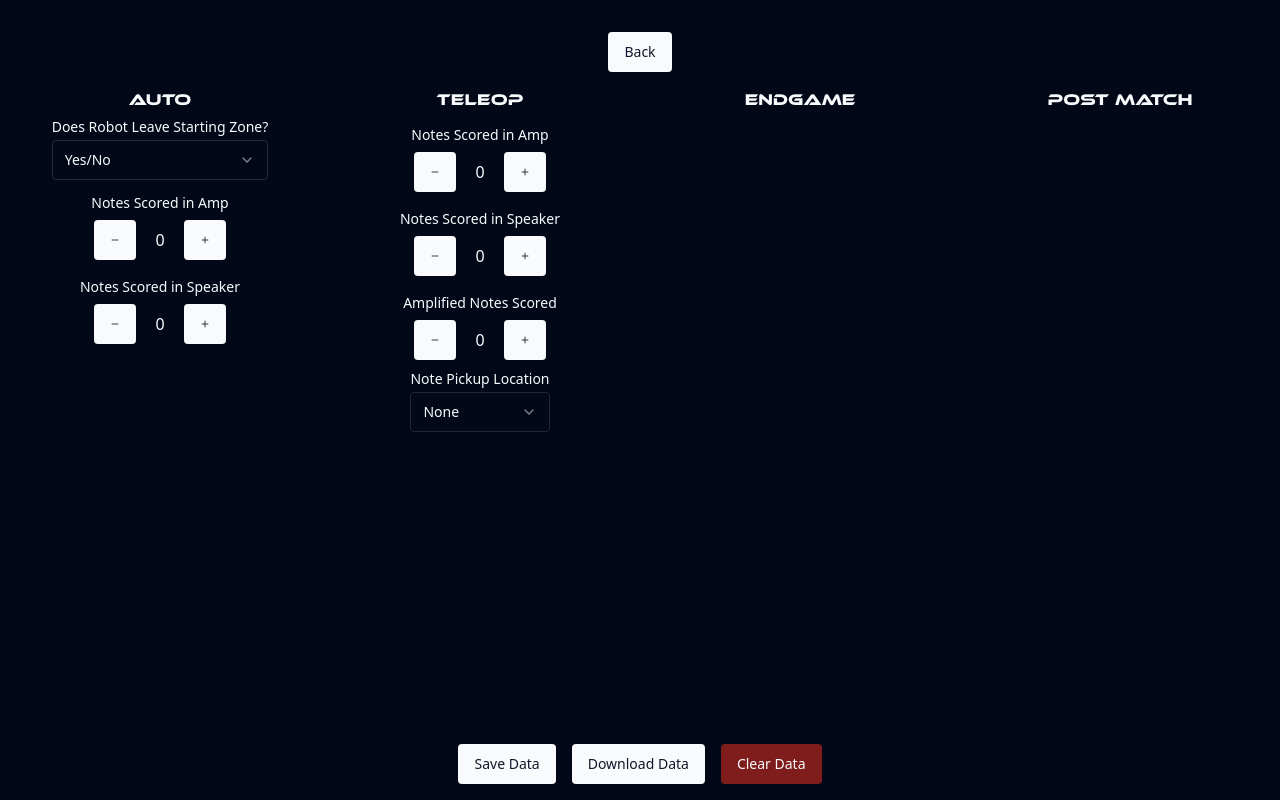
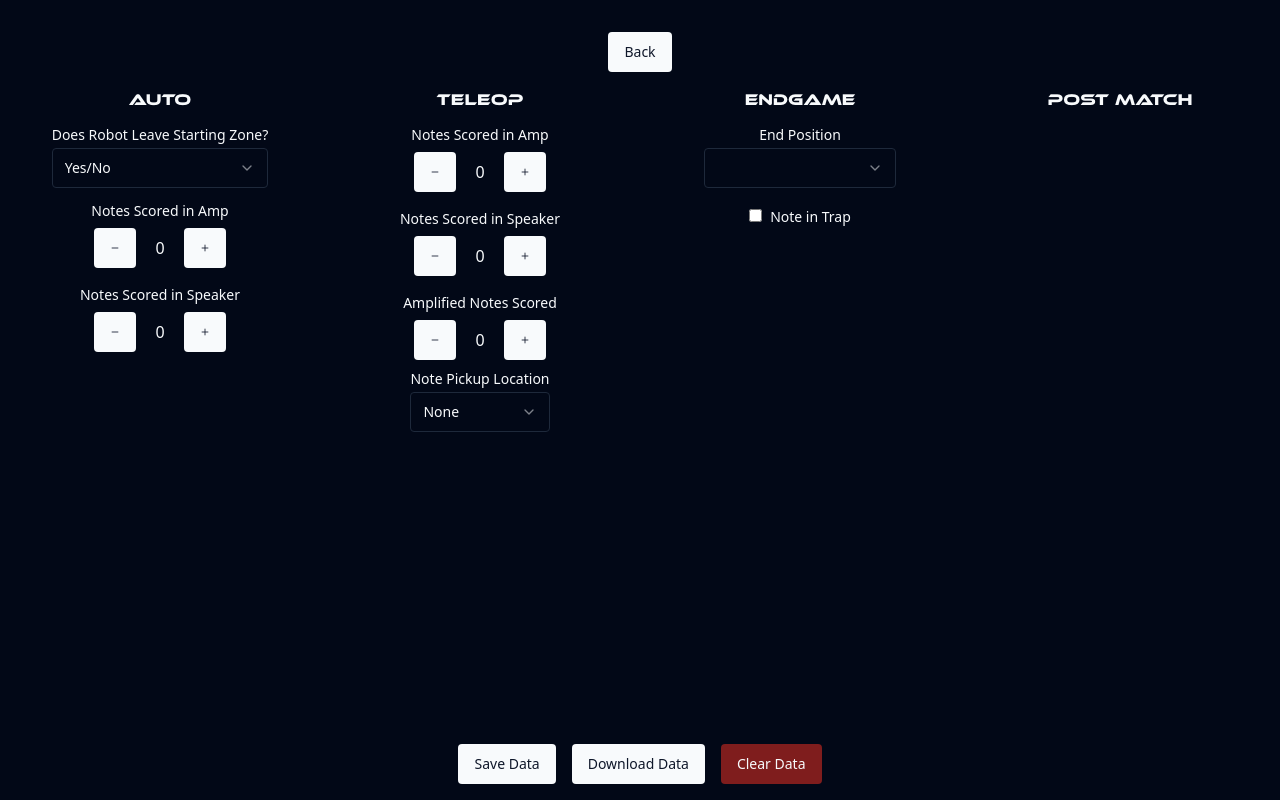
Before and after one commit to itsborck/ScoutingApp, a React (Vite) app: page /match in a window 1280 px wide. Built offline with nearby package versions, Linux system fonts and the light colour scheme.

Commit message:
endgame section

```diff
--- a/src/components/Match/Auto.tsx
+++ b/src/components/Match/Auto.tsx
@@ -55,7 +55,7 @@ function Auto() {
         <div>
           <h1>Auto</h1>
         </div>
-        <div className="grid max-w-sm items-center mt-2 gap-1.5 mx-auto">
+        <div className="grid max-w-sm items-center mt-4 gap-1.5 mx-auto">
           <Label htmlFor="match-type">Does Robot Leave Starting Zone?</Label>
           <Select
             value={robotMoves}
--- a/src/components/Match/Endgame.tsx
+++ b/src/components/Match/Endgame.tsx
@@ -1,9 +1,73 @@
-function Endgame () {
+import { Label } from "@/components/ui/label";
+import {
+  Select,
+  SelectContent,
+  SelectItem,
+  SelectTrigger,
+  SelectValue,
+} from "@/components/ui/select";
+import { useEffect, useState } from "react";
+
+function Endgame() {
+  const [endPosition, setEndPosition] = useState(
+    sessionStorage.getItem("endPosition") || ""
+  );
+  const [noteInTrap, setNoteInTrap] = useState(
+    sessionStorage.getItem("noteInTrap") || ""
+  );
+
+  useEffect(() => {
+    sessionStorage.setItem("endPosition", endPosition);
+  }, [endPosition]);
+
+  useEffect(() => {
+    sessionStorage.setItem("noteInTrap", noteInTrap);
+  }, [noteInTrap]);
+
   return (
     <>
-    <div className="flex justify-center">
-      <h1>Endgame</h1>
-    </div>
+      <div className="flex flex-col items-center text-center justify-center mb-8">
+        <div>
+          <h1>Endgame</h1>
+        </div>
+        <div className="grid w-48 items-center mt-4 gap-1.5 mx-auto">
+          <Label htmlFor="end-position">End Position</Label>
+          <Select
+            value={endPosition}
+            onValueChange={(value) => setEndPosition(value)}
+          >
+            <SelectTrigger className="rounded">
+              <SelectValue placeholder="" />
+            </SelectTrigger>
+            <SelectContent className="rounded">
+              <SelectItem value="Parked" className="rounded">
+                Parked
+              </SelectItem>
+              <SelectItem value="Onstage" className="rounded">
+                Onstage
+              </SelectItem>
+              <SelectItem value="Onstage and Spotlit" className="rounded">
+                Onstage and Spotlit
+              </SelectItem>
+              <SelectItem value="None" className="rounded">
+                None
+              </SelectItem>
+            </SelectContent>
+          </Select>
+        </div>
+        <div className="max-w-sm items-center mt-4 gap-1.5 mx-auto">
+          <input
+            type="checkbox"
+            onChange={(e) =>
+              setNoteInTrap(
+                (e.target as HTMLInputElement).checked ? "Yes" : "No"
+              )
+            }
+            className="mr-2 rounded"
+          />
+          <Label htmlFor="note-in-trap">Note in Trap</Label>
+        </div>
+      </div>
     </>
   );
 }
--- a/src/components/Match/Teleop.tsx
+++ b/src/components/Match/Teleop.tsx
@@ -62,7 +62,9 @@ function Teleop() {
   };
 
   const subtractAmplifiedNotes = () => {
-    setAmplifiedNotes(amplifiedNotes - 1);
+    if (amplifiedNotes > 0) {
+      setAmplifiedNotes(amplifiedNotes - 1);
+    }
   };
 
   return (
@@ -114,7 +116,7 @@ function Teleop() {
           </div>
         </div>
         <div className="grid max-w-sm items-center mt-2 gap-1.5 mx-auto">
-          <Label htmlFor="match-type">Note Pickup Location</Label>
+          <Label htmlFor="pickup-location">Note Pickup Location</Label>
           <Select
             value={pickupLocation}
             onValueChange={(value) => setPickupLocation(value)}
--- a/src/components/MatchScouting.tsx
+++ b/src/components/MatchScouting.tsx
@@ -27,7 +27,7 @@ function MatchScouting() {
         <div>
           <PostMatch />
         </div>
-        <div className="fixed bottom-0 left-0 w-full flex justify-center items-center">
+        <div className="sm:relative lg:fixed bottom-0 left-0 w-full flex justify-center items-center">
           <SaveData />
         </div>
       </div>
--- a/src/components/SaveData.tsx
+++ b/src/components/SaveData.tsx
@@ -20,6 +20,8 @@ const SaveData = () => {
     const pickupLocation = sessionStorage.getItem("pickupLocation");
 
     // ENDGAME DATA
+    const endPosition = sessionStorage.getItem("endPosition");
+    const noteInTrap = sessionStorage.getItem("noteInTrap");
 
     // POST-MATCH DATA
 
@@ -27,6 +29,7 @@ const SaveData = () => {
     const scoutingInfo = `TEAM ${team}\n\nMatch: ${match}\nRobot: ${robot}\n\n`;
     const autoInfo = `AUTONOMOUS\nRobot Leaves Starting Zone: ${robotMoves}\nNotes Scored in Amp: ${notesScoredInAmpAuto}\nNotes Scored in Speaker: ${notesScoredInSpeakerAuto}\n\n`;
     const teleopInfo = `TELEOP\nNotes Scored in Amp: ${notesScoredInAmp}\nNotes Scored in Speaker: ${notesScoredInSpeaker}\nAmplified Notes Scored: ${amplifiedNotes}\nPickup Location: ${pickupLocation}\n\n`;
+    const endgameInfo = `ENDGAME\nEnd Position: ${endPosition}\nNote in Trap: ${noteInTrap}\n\n`;
 
     let existingData = JSON.parse(localStorage.getItem("data") || "[]");
 
@@ -35,6 +38,7 @@ const SaveData = () => {
       scoutingInfo: scoutingInfo,
       autoInfo: autoInfo,
       teleopInfo: teleopInfo,
+      endgameInfo: endgameInfo,
       divider: divider
     };
 
@@ -47,7 +51,7 @@ const SaveData = () => {
     const scouter = sessionStorage.getItem("scouter");
 
     if (data.length > 0) {
-      const formattedData = data.map(item => `${item.scoutingInfo}\n${item.autoInfo}\n${item.teleopInfo}\n${item.divider}`).join('\n');
+      const formattedData = data.map(item => `${item.scoutingInfo}\n${item.autoInfo}\n${item.teleopInfo}\n${item.endgameInfo}\n${item.divider}`).join('\n');
       const blob = new Blob([formattedData], { type: "text/plain" });
       const url = URL.createObjectURL(blob);
       const link = document.createElement("a");
```
